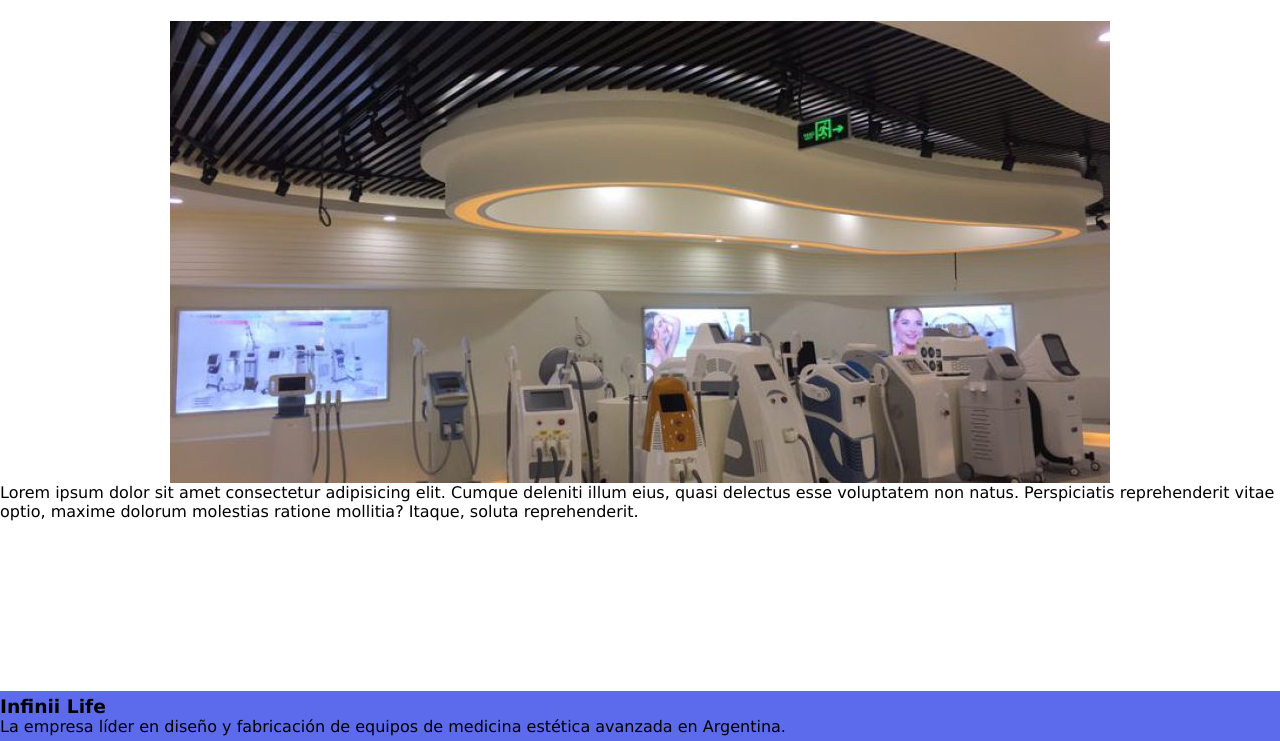
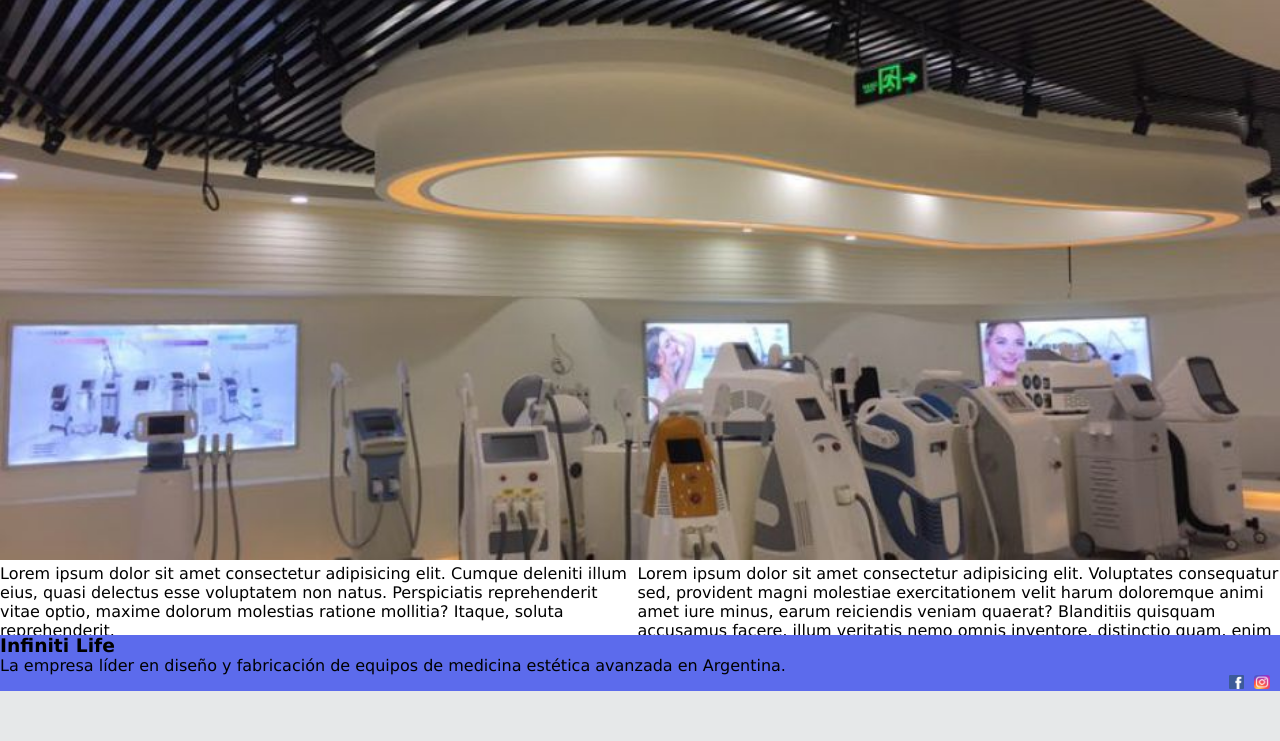
Before and after one commit to ppinto87/mi_repositorio_coderhouse, a plain HTML site: page index.html in a window 1280 px wide. Shown: the part 109-850 px from the top of the page. After the commit the page ends 800 px from the top, so only its background shows below. Drawn offline with Linux system fonts and the light colour scheme.

Commit message:
probando git

```diff
--- a/css/style.css
+++ b/css/style.css
@@ -11,21 +11,34 @@ body {
     height: 100vh;
     background-color: rgba(227, 229, 230, 0.863);
     overflow-x: hidden;
-    font-family: Verdana, Geneva, Tahoma, sans-serif
+    font-family: Verdana, Geneva, Tahoma, sans-serif;
+
+}
+
+#grilla{
+    display: grid;
+    grid-template-rows: repeat(4, 1fr);
+    grid-template-columns: repeat(3, 1fr);
+    grid-template-areas: "header header header"
+                         "main main main"
+                         "main main main"
+                         "footer footer footer";
 }
 
 /* ESTILOS DE HEADER */
 
 header {
     /* background-color: #9bfab0; */
+    grid-area: header;
     background-color: #d0fdd7;
     width: 100%;
+    height: 10%;
     position: fixed;
 }
 
 
+/* ESTILO MENU NAVEGACION */
 
-/* ESTILO MENU NAVEGACION */
 
 .navigation ul {
     text-align: right;
@@ -39,7 +52,7 @@ header {
 
 .menuNavegacion>li>a {
     display: block;
-    padding: 15px 20px;
+    padding: 10px;
     text-decoration: none;
     color: black;
 }
@@ -50,6 +63,7 @@ header {
     transition: all .5s;
     color: white;
     border-radius: 5px;
+
 }
 
 /* ESTILO SUBMENU EQUIPOS */
@@ -57,10 +71,11 @@ header {
 .menuEquipos {
     position: absolute;
     background-color: rgb(141, 235, 188);
-    width: 110%;
+    /* width: 110%; */
     visibility: hidden;
     opacity: 0;
     transition: opacity 1.5s;
+    border-radius: 5px;
 }
 
 .menuEquipos li a {
@@ -69,6 +84,7 @@ header {
     text-align: left;
     text-decoration: none;
     color: black;
+
 }
 
 .menuNavegacion li:hover .menuEquipos {
@@ -80,23 +96,87 @@ header {
 
 main {
     width: 100vw;
-    height: 100vh;
+    height: 90vh;
     background-color: white;
-    padding-top: 130px;
+    grid-area: main;
+    display: grid;
+    grid-template-columns: repeat(2, 1fr);
+    grid-template-rows: repeat(2, 1fr);
+    grid-template-areas: "sectuno sectuno"
+                         "sectdos sectdos";
 
 }
 
-#fondo {
-    display: block;
-    margin-left: auto;
-    margin-right: auto;
+
+#section-uno{
+    grid-area: sectuno;
+}
+
+#section-dos {
+    grid-area: sectdos;
+    display: grid;
+    grid-template-columns: (1, 1fr);
+    grid-template-rows: (1, 1fr);
+    grid-template-areas: "texto1 texto2";
+
+}
+
+#texto-uno{
+    grid-area: texto1;
+}
+#texto-dos{
+    grid-area: texto2;
+}
+
+#imagsection{
+    width: 100vw;
+
 }
 
 
 /* ESTILOS DE FOOTER */
 
 footer {
+    grid-area: footer;
+    width: 100vw;
     background-color: rgb(92, 107, 236);
-    padding-top: 5px;
-    padding-bottom: 5px;
+    display: flex;
+    flex-direction: column;
+    position: fixed;
+    bottom: 0;
 }
+
+footer div img {
+    width: 2vw;
+    height: 2vh;
+    display: flex;
+    padding-right: 10px;
+    padding-bottom: 2px;
+}
+
+#imagenesFooter{
+    display: flex;
+    justify-content: flex-end;
+
+}
+
+
+/* MEDIA QUERYS */
+
+@media only screen and (max-width: 1000px){
+    #imagsection{
+        width: 800px;
+    }
+}
+
+@media only screen and (max-width: 720px){
+    #imagsection{
+        width: 400px;
+    }
+}
+
+@media only screen and (max-width: 480px){
+    #imagsection{
+        width: 200px;
+    }
+}
--- a/index.html
+++ b/index.html
@@ -9,7 +9,7 @@
     <title>MiProyecto</title>
  </head>
 
- <body>
+ <body id="grilla">
     <header id="arriba">
 
           <h1 class="nombreMarca">
@@ -37,20 +37,34 @@
 
     <main>
 
-       <img id="fondo" src="./assets/images/principal.jpg" alt="Equipos Propios">
-       <p>Lorem ipsum dolor sit amet consectetur adipisicing elit. Cumque deleniti illum eius, quasi delectus esse
-          voluptatem non natus.
-          Perspiciatis reprehenderit vitae optio, maxime dolorum molestias ratione mollitia? Itaque, soluta
-          reprehenderit.</p>
+         <section id="section-uno">
+            <img id="imagsection" src="./assets/images/principal.jpg" alt="Equipos Propios">
+          </section>
+
+          <section id="section-dos">
+            <p id="texto-uno">Lorem ipsum dolor sit amet consectetur adipisicing elit. Cumque deleniti illum eius, quasi delectus esse
+               voluptatem non natus.
+               Perspiciatis reprehenderit vitae optio, maxime dolorum molestias ratione mollitia? Itaque, soluta
+               reprehenderit.</p>
+            <p id="texto-dos">
+               Lorem ipsum dolor sit amet consectetur adipisicing elit. Voluptates consequatur sed, provident magni molestiae exercitationem velit harum doloremque animi amet iure minus, earum reiciendis veniam quaerat? Blanditiis quisquam accusamus facere, illum veritatis nemo omnis inventore, distinctio quam, enim deleniti maxime facilis minus cumque itaque doloremque incidunt quod? Tenetur, sint quis.
+            </p>
+          </section>
+
+
     </main>
 
     <footer>
        <h3>
-          Infinii Life
+          Infiniti Life
        </h3>
        <p>
           La empresa líder en diseño y fabricación de equipos de medicina estética avanzada en Argentina.
        </p>
+       <div id="imagenesFooter">
+         <img src="./assets/images/lgofacebook.jpg" alt="logo facebook" id="imagenesRedes">
+         <img src="./assets/images/logoinsta.png" alt="logo instagram" id="imagenesRedes">
+       </div>
 
     </footer>
 
```
Also changed, not shown: pages/contacto.html (+2 -2 lines), pages/nosotros.html (+9 -7 lines), pages/nuestrosEquipos.html (+2 -2 lines), pages/ventaAccesorios.html (+2 -2 lines), assets/images/lgofacebook.jpg (added), assets/images/logoinsta.png (added).
